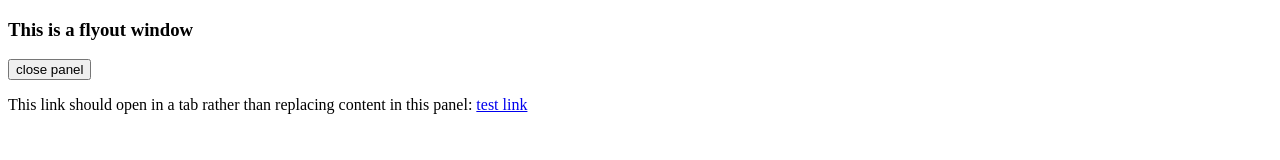
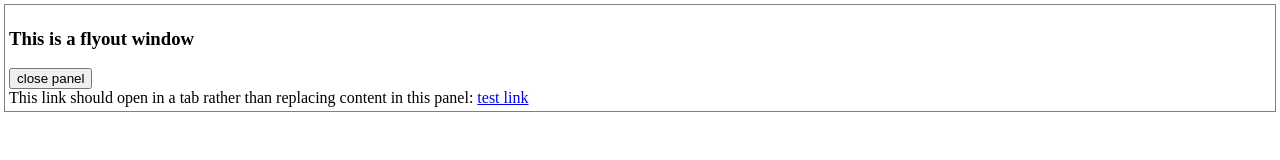
Before and after one commit to mixedpuppy/socialapi-demo, a website: page flyout.html in a window 1280 px wide. Drawn offline with Linux system fonts and the light colour scheme.

Commit message:
fix style and remove scrollbars

```diff
--- a/flyout.html
+++ b/flyout.html
@@ -3,15 +3,29 @@
 <html>
 <head>
     <link id="siteicon" rel="icon" href="/icon.png"/>
+    <style>
+        body {
+            margin: 4px;
+            padding: 0;
+            border: none;
+            background: inherit;
+        }
+        #content {
+            margin: 0;
+            padding: 4px;
+            border: 1px solid grey;
+        }
+    </style>
     <title>Something Interesting</title>
     <script>
       function onLoad() {
         // visual verification that we do indeed get a worker port
         var worker = navigator.mozSocial.getWorker();
+        var el = document.getElementById("content");
         if (worker) {
-          document.body.style.background = "green";
+          el.style.borderColor = "green";
         } else {
-          document.body.style.background = "red";
+          el.style.borderColor = "red";
         }
       }
 
@@ -40,14 +54,16 @@
     </script>
 </head>
 
-<body onload="onLoad()" style="background: white">
+<body onload="onLoad()">
+<div id="content">
 
 <h3>This is a flyout window</h3>
 
 <!-- we can simply use window.close if we want to close this panel -->
 <button onclick="window.close();">close panel</button>
 
-<p>This link should open in a tab rather than replacing content in this panel: <a href="http://www.caraveo.com">test link</a></p>
+<div>This link should open in a tab rather than replacing content in this panel: <a href="http://www.caraveo.com">test link</a></div>
+</div>
 
 </body>
 </html>
```
Also changed, not shown: chatWindow.html (+18 -4 lines), statusPanel.html (+20 -3 lines).
